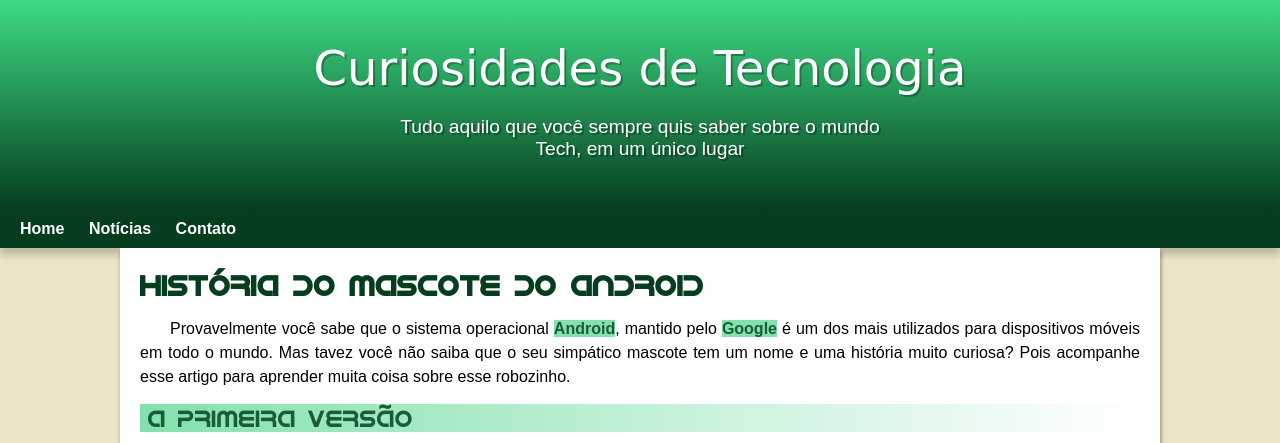
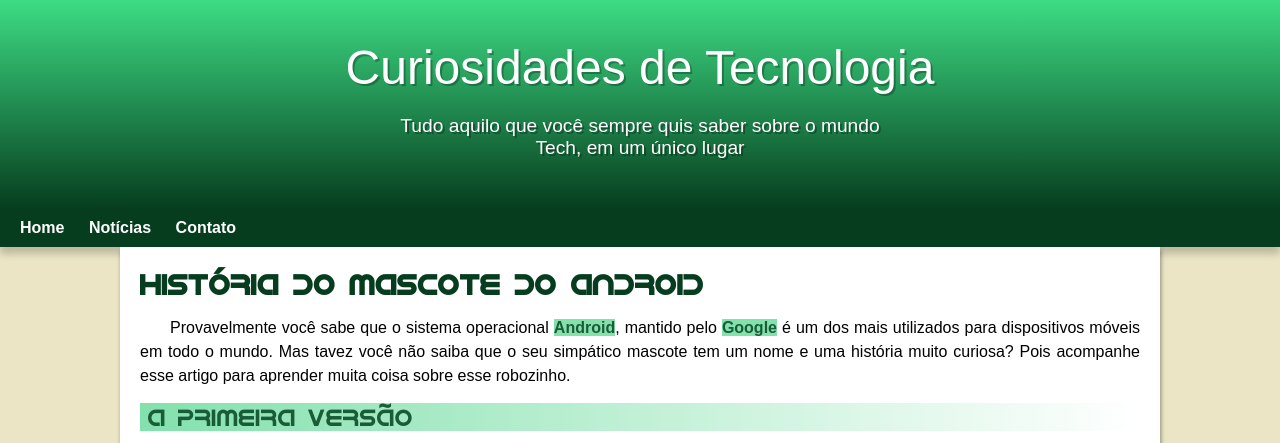
Before and after one commit to A-R91/projeto-android, a plain HTML site: page index.html in a window 1280 px wide. Shown: the top 443 px of the page. Drawn offline with Linux system fonts and the light colour scheme.

Commit message:
Corrigindo Fontes

```diff
--- a/estilos/style.css
+++ b/estilos/style.css
@@ -26,7 +26,7 @@
   --cor5:#063d1e;
 
   --fonte-padrao: Arial, Verdana, Helvetica, sans-serif;
-  --fonte-destaque: 'Bebas Neue', cursive;
+  --fonte-destaque: 'Bebas Neue', Arial;
   --fonte-android: 'Android', cursive;
 }
 
```
